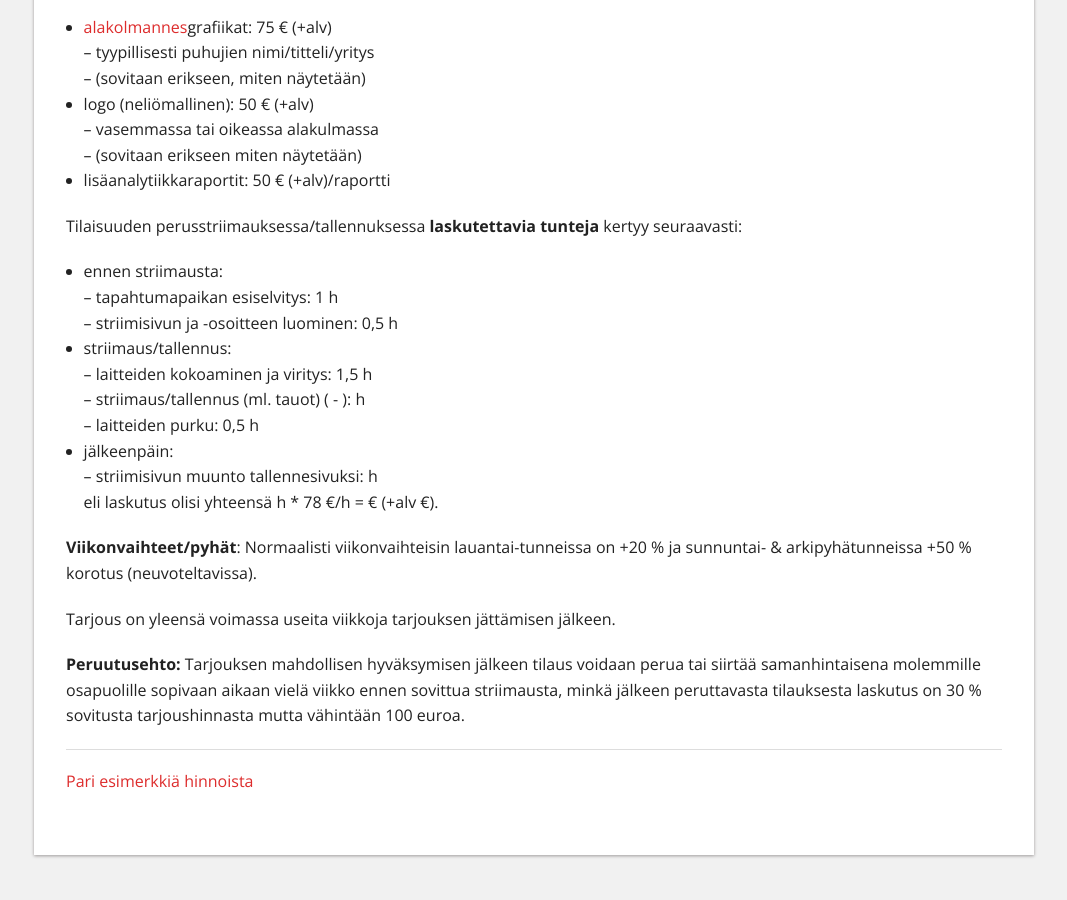
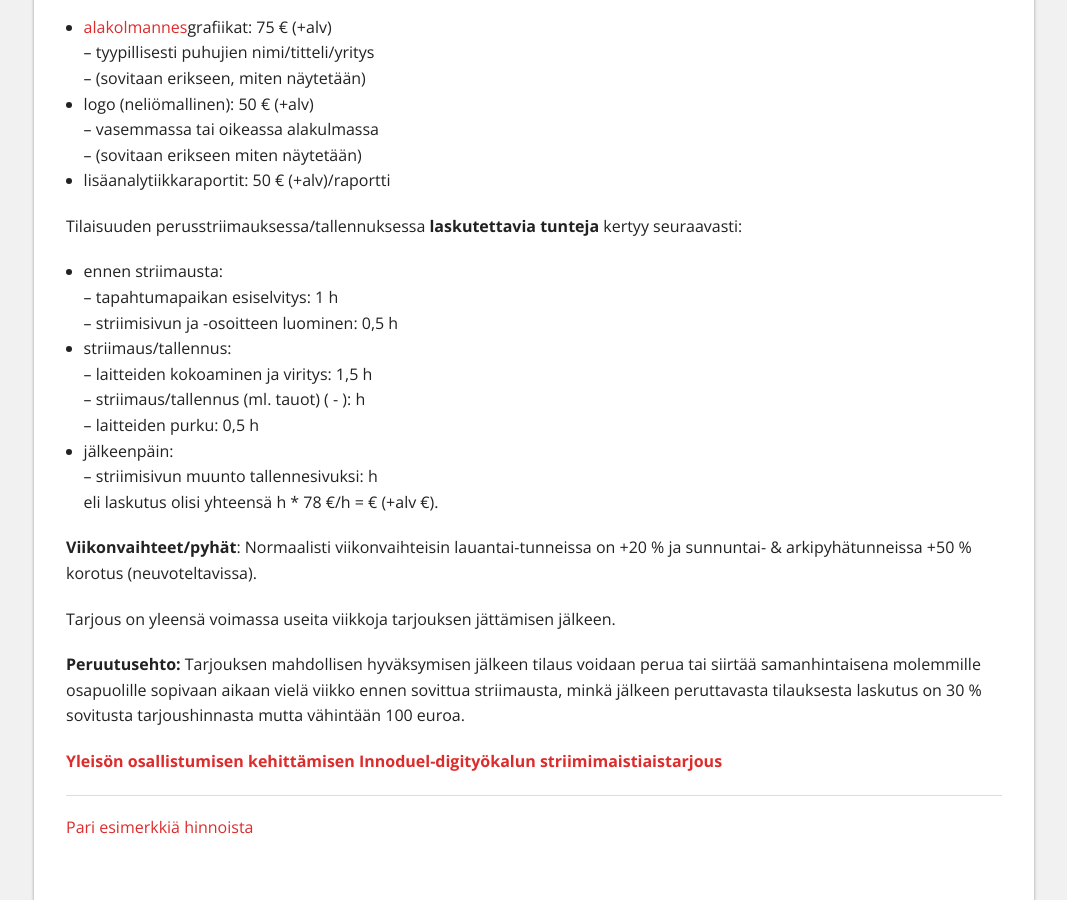
Before and after one commit to Pyppe/infocrea.fi, a Jekyll site: the page built from tarjous.md, in a window 1280 px wide and 900 px high, scrolled down 1659 px. Shown: the whole window, without its empty margins (106-1173 px from the left). Built offline with Jekyll 4.4.1, drawn with Linux system fonts in a browser that asks for light colours.

Commit message:
Striimimaistiainen tarjoukseen

```diff
--- a/tarjous.md
+++ b/tarjous.md
@@ -59,5 +59,7 @@ Tarjous on yleensä voimassa useita viikkoja tarjouksen jättämisen jälkeen.
 
 **Peruutusehto:** Tarjouksen mahdollisen hyväksymisen jälkeen tilaus voidaan perua tai siirtää samanhintaisena molemmille osapuolille sopivaan aikaan vielä viikko ennen sovittua striimausta, minkä jälkeen peruttavasta tilauksesta laskutus on 30 % sovitusta tarjoushinnasta mutta vähintään 100 euroa.
 
+**[Yleisön osallistumisen kehittämisen Innoduel-digityökalun striimimaistiaistarjous](https://www.innoduel.com/striimimaistiainen)**
+
 ---
 [Pari esimerkkiä hinnoista](https://www.infocrea.fi/blogi/2019/04/paljonko-maksaa-puolen-paivan-striimaus/)
```
